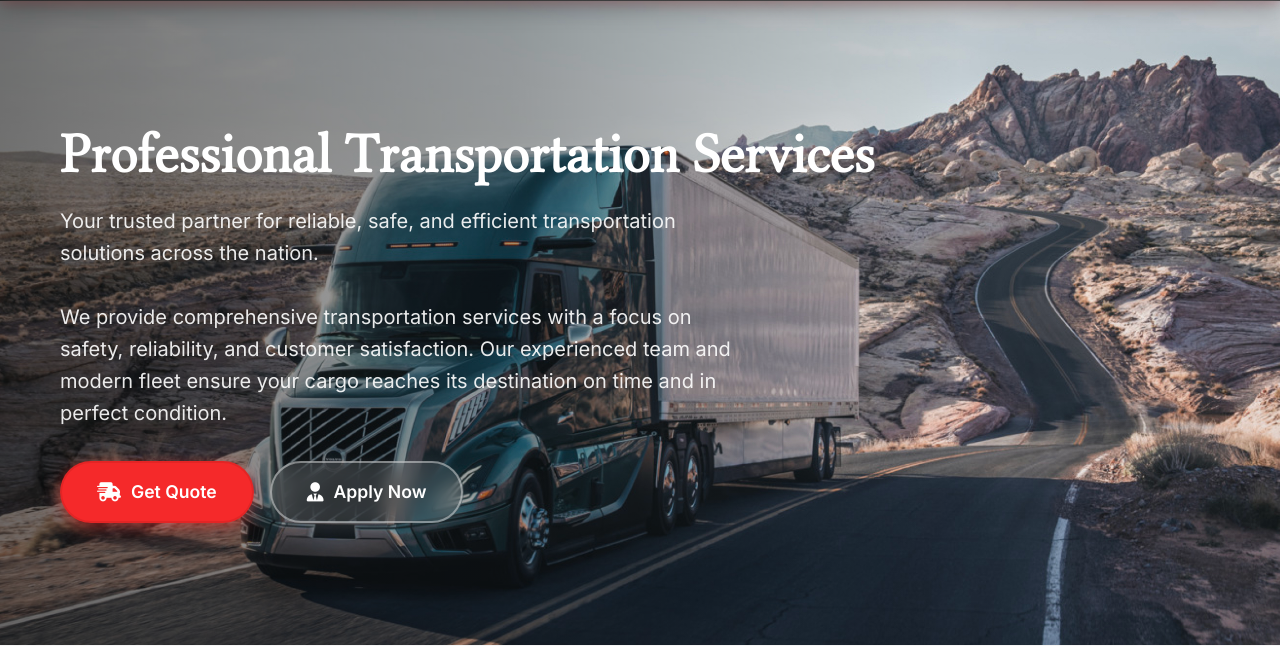
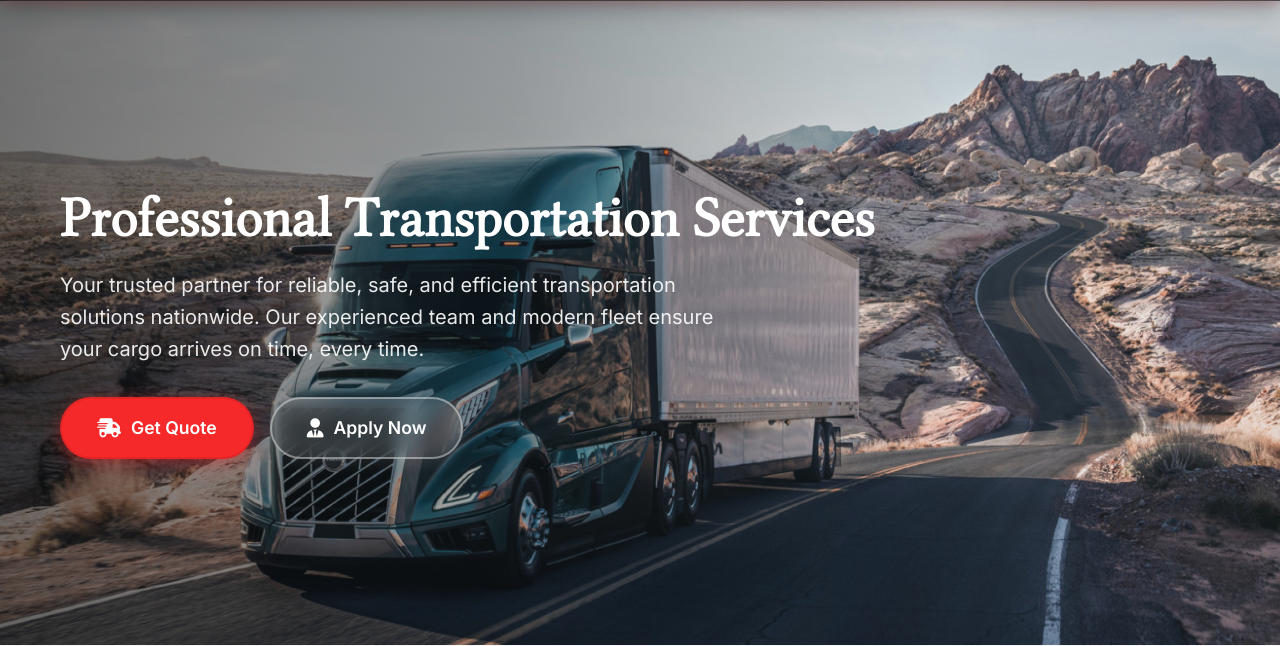
Before and after one commit to chavousllc/smttrans, a Flask app: page / in a window 1280 px wide. Shown: the part 155-801 px from the top of the page. Run offline with Flask 3, Linux system fonts and the light colour scheme; some libraries are stand-ins or nearby versions.

Commit message:
Tighten hero copy: remove redundant second paragraph
The two paragraphs said nearly the same thing twice ('trusted partner for
reliable, safe, and efficient transportation' immediately followed by
'focus on safety, reliability, and customer satisfaction'), which read as
repetitive rather than confident. Merged them into one tight subtitle
that keeps the strongest lines from both. Updated all three language
translations to match.

This also fixes a latent bug: switchLanguage() only ever translated the
first paragraph (document.querySelector('.home p') matches just one
element), so the second paragraph was permanently stuck in English on
every language switch. With only one paragraph now, that gap is gone.

```diff
--- a/public/static/js/translations.js
+++ b/public/static/js/translations.js
@@ -10,7 +10,7 @@ const translations = {
 
         // Home Section
         'home-title': 'Professional Transportation Services',
-        'home-subtitle': 'Your trusted partner for reliable, safe, and efficient transportation solutions across the nation.',
+        'home-subtitle': 'Your trusted partner for reliable, safe, and efficient transportation solutions nationwide. Our experienced team and modern fleet ensure your cargo arrives on time, every time.',
         'get-quote': 'Get Quote',
         'our-services': 'Apply Now',
 
@@ -105,7 +105,7 @@ const translations = {
 
         // Home Section
         'home-title': 'Профессиональные транспортные услуги',
-        'home-subtitle': 'Профессиональные грузоперевозки по всей стране с надежностью, безопасностью и эффективностью в основе всего, что мы делаем.',
+        'home-subtitle': 'Ваш надёжный партнёр в сфере безопасных и эффективных грузоперевозок по всей стране. Наша опытная команда и современный автопарк гарантируют, что ваш груз прибудет вовремя, каждый раз.',
         'get-quote': 'Получить предложение',
         'our-services': 'Подать заявку',
 
@@ -200,7 +200,7 @@ const translations = {
 
         // Home Section
         'home-title': 'Professional transport xizmatlari',
-        'home-subtitle': 'Millat bo\'ylab ishonchlilik, xavfsizlik va samaradorlik asosida professional yuk tashish xizmatlari.',
+        'home-subtitle': 'Butun mamlakat bo\'ylab ishonchli, xavfsiz va samarali transport yechimlari bo\'yicha hamkoringiz. Tajribali jamoamiz va zamonaviy avtoparkimiz yukingiz har doim o\'z vaqtida yetib borishini kafolatlaydi.',
         'get-quote': 'Taklif oling',
         'our-services': 'Ariza topshirish',
 
--- a/templates/components/home.html
+++ b/templates/components/home.html
@@ -3,10 +3,7 @@
     <div class="home-content">
         <div class="home-additional-content">
             <h1>Professional Transportation Services</h1>
-            <p class="home-subtitle">Your trusted partner for reliable, safe, and efficient transportation solutions across the nation.</p>
-            <div class="home-description">
-                <p>We provide comprehensive transportation services with a focus on safety, reliability, and customer satisfaction. Our experienced team and modern fleet ensure your cargo reaches its destination on time and in perfect condition.</p>
-            </div>
+            <p class="home-subtitle">Your trusted partner for reliable, safe, and efficient transportation solutions nationwide. Our experienced team and modern fleet ensure your cargo arrives on time, every time.</p>
         </div>
 
         <!-- Call-to-Action Buttons -->
```
